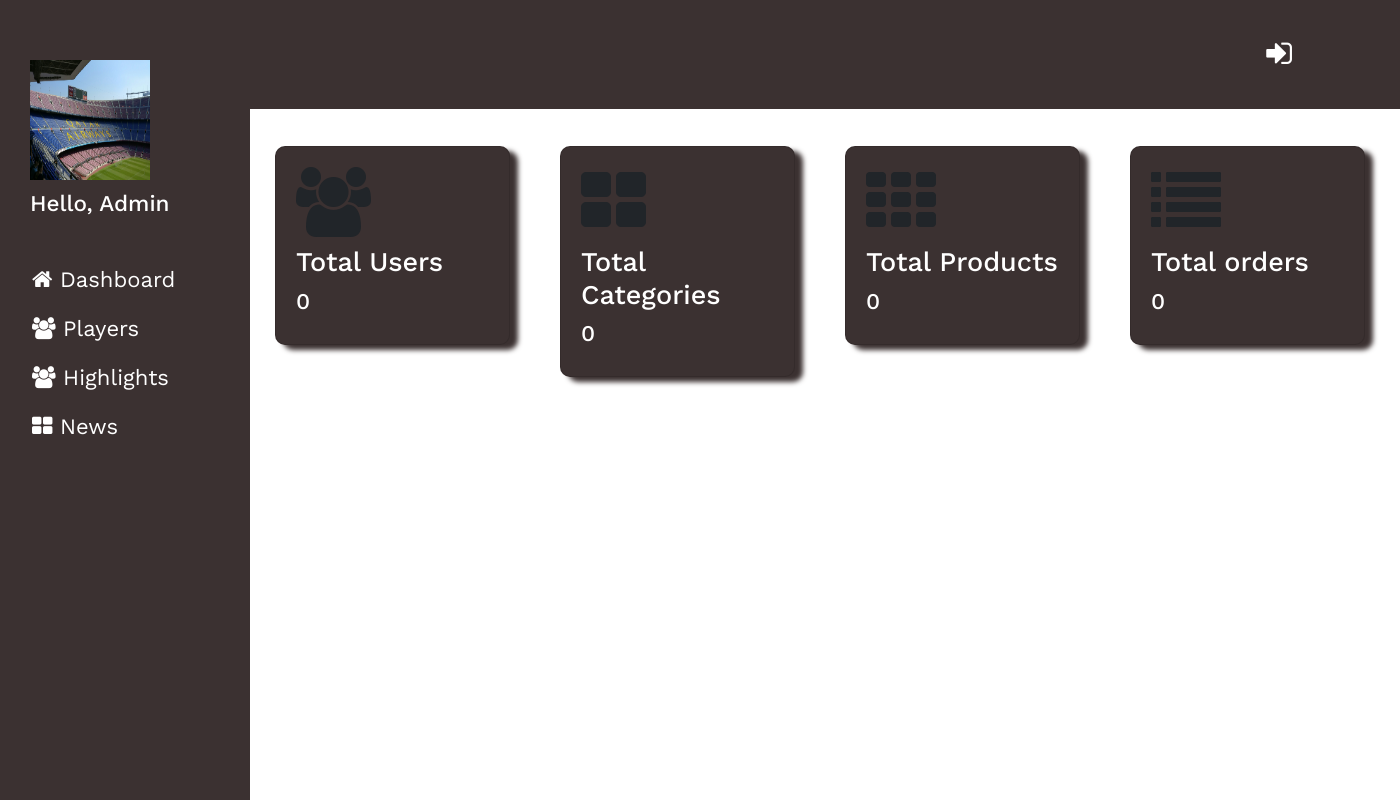
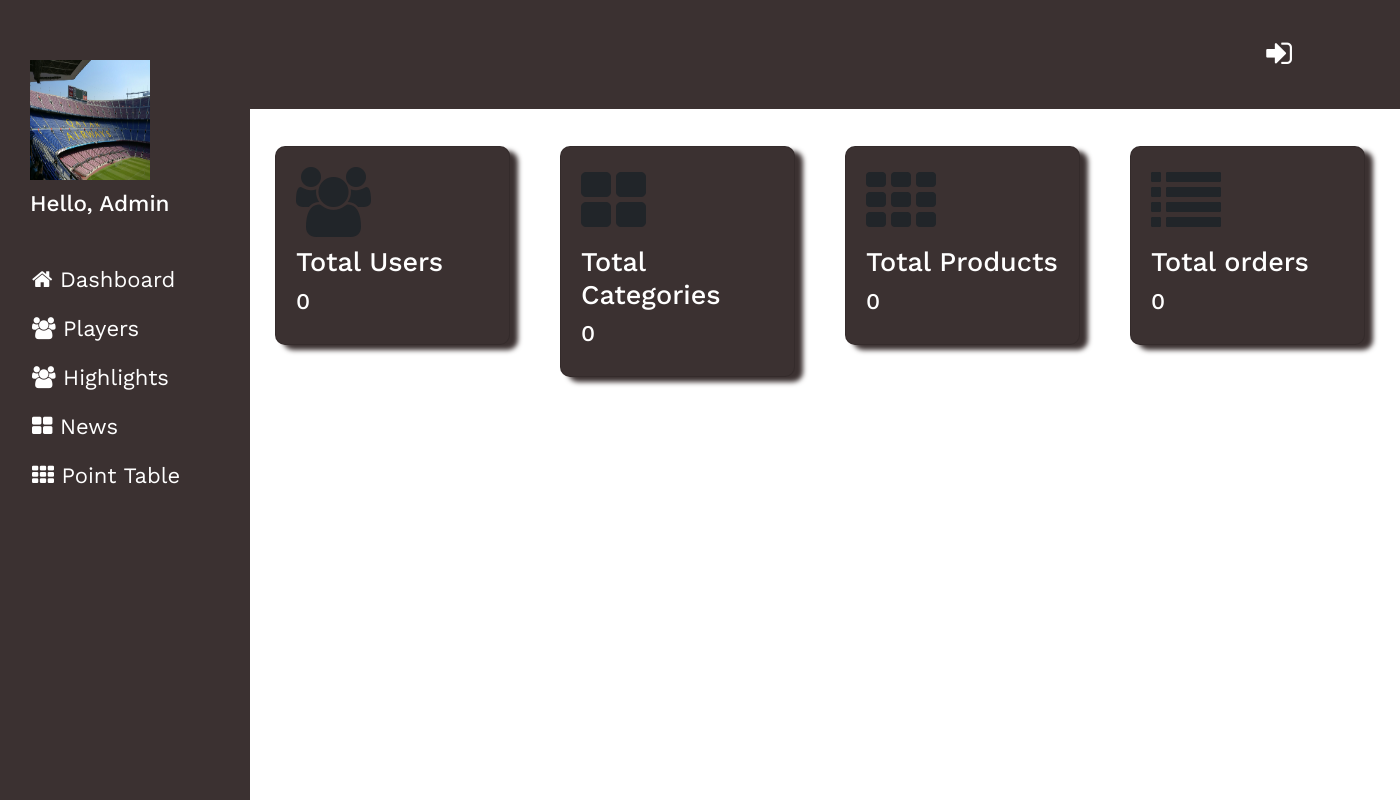
Before and after one commit to aadith2/kannur_bombers, a PHP site: page /admin/index.php in a window 1400 px wide. Run offline with PHP 8.4, Linux system fonts and the light colour scheme; data that the repository does not hold is empty; some libraries are stand-ins or nearby versions.

Commit message:
sidebar updated

```diff
--- a/admin/sidebar.php
+++ b/admin/sidebar.php
@@ -11,7 +11,7 @@
     <a href="#players"  onclick="showPlayers()" ><i class="fa fa-users"></i> Players</a>
     <a href="#club_highlights"  onclick="showHighlights()" ><i class="fa fa-users"></i> Highlights</a>
     <a href="#club_news"   onclick="showNews()" ><i class="fa fa-th-large"></i> News</a>
-    <!-- <a href="#club_highlights"   onclick="showSizes()" ><i class="fa fa-th"></i> Highlights</a> -->
+    <a href="#points_table"   onclick="showPoints()" ><i class="fa fa-th"></i> Point Table</a>
     <!-- <a href="#club_news"   onclick="showProductSizes()" ><i class="fa fa-th-list"></i> News</a>
     <a href="#sponsers"   onclick="showProductItems()" ><i class="fa fa-th"></i> Sponsers</a>
     <a href="#points_table" onclick="showOrders()"><i class="fa fa-list"></i> Point Table</a> -->
```
